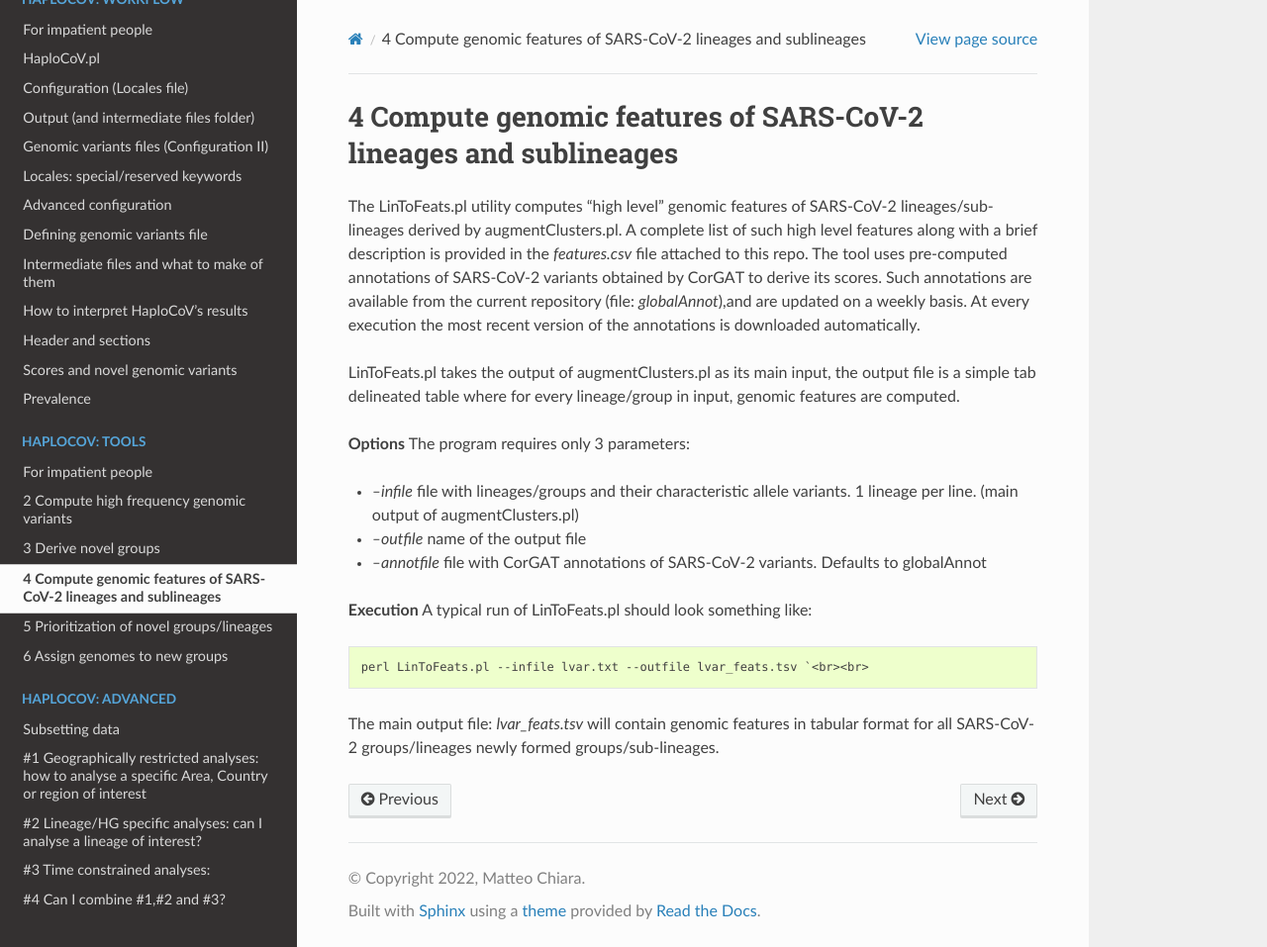
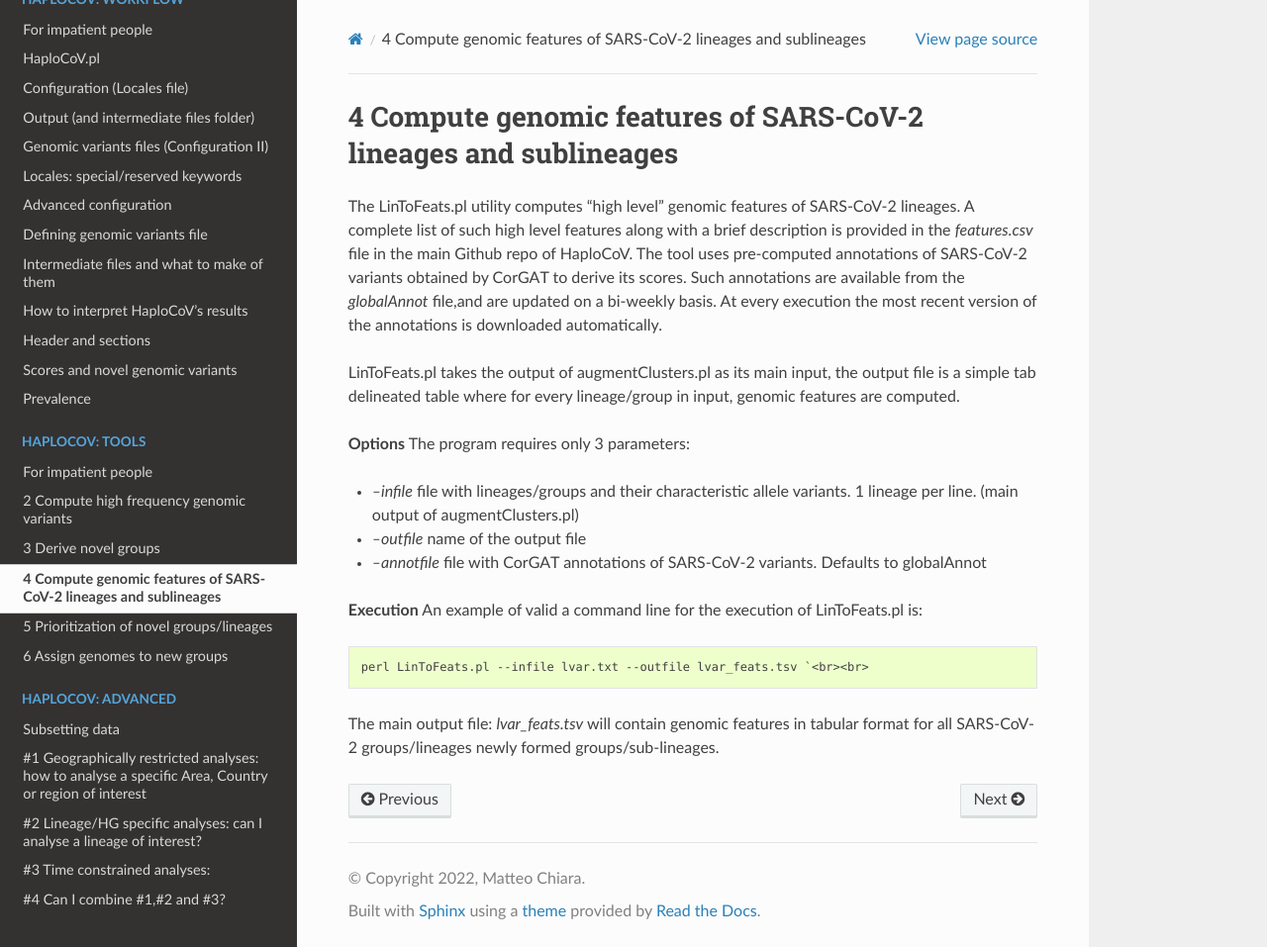
Before and after one commit to matteo14c/HaploCoV, a Sphinx documentation site: the page built from docs/source/features.rst, in a window 1280 px wide and 957 px high. Shown: the whole window at 99% size. Built offline with Sphinx 7.4.7 and the Read the Docs theme 2.0.0, drawn with Linux system fonts in a browser that asks for light colours.

Commit message:
Update features.rst

```diff
--- a/docs/source/features.rst
+++ b/docs/source/features.rst
@@ -1,9 +1,9 @@
 4 Compute genomic features of SARS-CoV-2 lineages and sublineages
 =================================================================
 
-The LinToFeats.pl utility computes "high level" genomic features of SARS-CoV-2 lineages/sub-lineages derived by augmentClusters.pl.
-A complete list of such high level features along with a brief description is provided in the *features.csv* file attached to this repo.
-The tool uses pre-computed annotations of SARS-CoV-2 variants obtained by CorGAT to derive its scores. Such annotations are available from the current repository (file: *globalAnnot*),and are updated on a weekly basis. At every execution the most recent version of the annotations is downloaded automatically.
+The LinToFeats.pl utility computes "high level" genomic features of SARS-CoV-2 lineages.
+A complete list of such high level features along with a brief description is provided in the *features.csv* file in the main Github repo of HaploCoV.
+The tool uses pre-computed annotations of SARS-CoV-2 variants obtained by CorGAT to derive its scores. Such annotations are available from the *globalAnnot* file,and are updated on a bi-weekly basis. At every execution the most recent version of the annotations is downloaded automatically.
 
 
 LinToFeats.pl takes the output of augmentClusters.pl as its main input, the output file is a simple tab delineated table where for every lineage/group in input, genomic features are computed.
@@ -16,7 +16,7 @@ The program requires only 3 parameters:
 * *--annotfile* file with CorGAT annotations of SARS-CoV-2 variants. Defaults to globalAnnot
 
 **Execution**
-A typical run of LinToFeats.pl should look something like:
+An example of valid a command line for the execution of LinToFeats.pl is:
 
 ::
 
```
